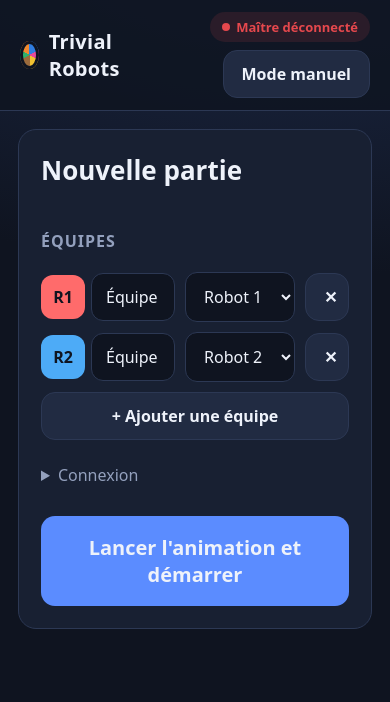
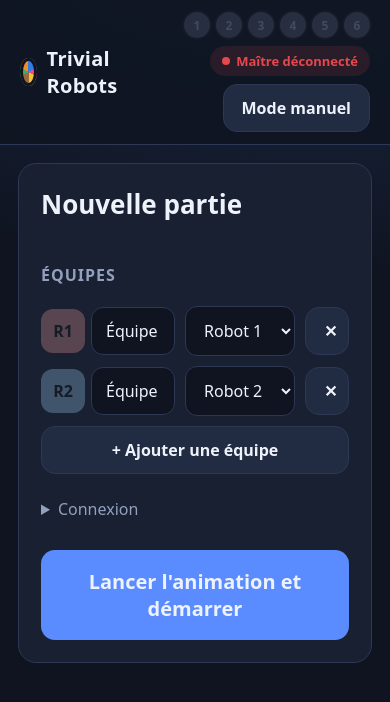
Before and after one commit to AndresR2704/trivial-robots, a website with bundled scripts: page web/public/index.html in a window 390 px wide. Built offline with nearby package versions, Linux system fonts and the light colour scheme; no server answers.

Commit message:
Détection des robots en temps réel via heartbeat ESP-NOW
POC validée sur la tablette de Nathan.

Protocole : nouveau TR_CMD_HEARTBEAT (robot -> maître), constantes
TR_ROBOT_COUNT / TR_HEARTBEAT_MS / TR_ONLINE_MS.
Maître : callback ESP-NOW, lastSeen par robot, diffusion "STATUS a,b,c,d,e,f"
sur WebSocket toutes les secondes (et à chaque nouvelle connexion).
Robot : heartbeat broadcast chaque seconde, y compris entre deux mouvements.
App : bandeau de 6 pastilles R1-R6 en barre du haut, grisage des sélecteurs
hors-ligne sur l'écran setup et le mode manuel, badge "hors-ligne" dans le
tableau des scores.

Co-Authored-By: Claude Opus 4.7 (1M context) <noreply@anthropic.com>

```diff
--- a/web/public/index.html
+++ b/web/public/index.html
@@ -10,6 +10,7 @@
   <header class="topbar">
     <div class="brand"><span class="logo"></span>Trivial Robots</div>
     <div class="top-actions">
+      <div id="robot-status" class="robot-status" title="État des robots"></div>
       <span id="conn" class="pill off" title="Connexion au maître">Maître déconnecté</span>
       <button id="btn-manual" class="ghost">Mode manuel</button>
       <button id="btn-skip" class="ghost hidden">Passer le tour</button>
--- a/web/public/style.css
+++ b/web/public/style.css
@@ -46,6 +46,29 @@ body {
 .pill.on  { color: var(--ok); background: rgba(47, 179, 109, .12); }
 .pill.off { color: var(--ko); background: rgba(229, 72, 77, .12); }
 .pill.wait { color: #f2c230; background: rgba(242, 194, 48, .12); }
+
+/* Bandeau d'état des robots (barre du haut) */
+.robot-status { display: flex; gap: 6px; align-items: center; }
+.robot-status .r {
+  width: 26px; height: 26px; border-radius: 50%;
+  display: grid; place-items: center;
+  font-size: 12px; font-weight: 800; color: #0f1420;
+  background: var(--robot);
+  box-shadow: 0 0 0 2px rgba(255, 255, 255, .06), 0 0 10px -2px var(--robot);
+  transition: opacity .25s, filter .25s, box-shadow .25s;
+}
+.robot-status .r[data-offline] {
+  background: #3a4257; color: #6b7591;
+  box-shadow: 0 0 0 2px rgba(255, 255, 255, .03);
+  opacity: .55;
+}
+
+/* Dimming des sélecteurs de robot (équipes, mode manuel) lorsqu'ils sont hors-ligne. */
+.team-dot[data-offline], #manual-robots button[data-offline] { opacity: .4; filter: grayscale(.6); }
+
+/* Badge "hors-ligne" dans le tableau des scores, visible seulement si data-offline. */
+.offline-tag { display: none; color: var(--ko); font-weight: 700; }
+[data-offline] .offline-tag { display: inline; }
 
 /* ---------- Boutons ---------- */
 button {
--- a/web/src/link/master-link.ts
+++ b/web/src/link/master-link.ts
@@ -5,9 +5,14 @@ import { cmd } from "./commands.ts";
 
 export type LinkState = "on" | "off" | "wait";
 
+/** Nombre de robots (doit rester aligné avec TR_ROBOT_COUNT côté firmware). */
+export const ROBOT_COUNT = 6;
+
 export interface LinkEvents {
   /** Changement d'état de la connexion (pastille de la barre du haut). */
   onState(state: LinkState, label: string): void;
+  /** État en ligne / hors ligne de chaque robot (index 0 = robot 1, …). */
+  onRobots(online: readonly boolean[]): void;
   /** Message à afficher à l'opérateur (erreur maître, liaison absente). */
   notify(message: string): void;
 }
@@ -16,9 +21,12 @@ const RETRY_MS = 2000;      // délai avant reconnexion
 const PING_MS = 4000;       // période du keepalive
 const RX_TIMEOUT_MS = 10000; // silence au-delà duquel la connexion est relancée
 
+const ALL_OFFLINE: readonly boolean[] = Object.freeze(new Array(ROBOT_COUNT).fill(false));
+
 export class MasterLink {
   url: string;
   open = false;
+  online: readonly boolean[] = ALL_OFFLINE;
   private ws: WebSocket | null = null;
   private lastRx = 0;
   private timer: ReturnType<typeof setTimeout> | undefined;
@@ -65,11 +73,21 @@ export class MasterLink {
     ws.onmessage = (ev) => {
       this.lastRx = Date.now();
       const m = String(ev.data);
+      if (m.startsWith("STATUS ")) {
+        const online = m.slice(7).split(",").map(x => x.trim() === "1");
+        // Normalise à ROBOT_COUNT entrées (tolérant aux versions futures).
+        while (online.length < ROBOT_COUNT) online.push(false);
+        this.online = online.slice(0, ROBOT_COUNT);
+        this.events.onRobots(this.online);
+        return;
+      }
       if (m.startsWith("ERR")) this.events.notify("Maître : " + m);
     };
     ws.onerror = () => { /* suivi d'un onclose */ };
     ws.onclose = () => {
       this.open = false;
+      this.online = ALL_OFFLINE;
+      this.events.onRobots(this.online);
       this.events.onState("off", "Maître déconnecté");
       this.retry();
     };
--- a/web/src/main.ts
+++ b/web/src/main.ts
@@ -1,13 +1,14 @@
 // Point d'entrée : assemble la logique de jeu, la liaison avec le maître et les écrans.
 import { Game } from "./game/game.ts";
 import { QUESTIONS } from "./game/questions.ts";
-import { MasterLink } from "./link/master-link.ts";
+import { MasterLink, ROBOT_COUNT } from "./link/master-link.ts";
 import { loadStore, saveStore } from "./store.ts";
 import type { AppContext, Screen, View } from "./ui/context.ts";
 import { $, toast } from "./ui/dom.ts";
 import { createGameScreen } from "./ui/game-screen.ts";
 import { createManualScreen } from "./ui/manual-screen.ts";
 import { createSetupScreen } from "./ui/setup-screen.ts";
+import { robotColor } from "./ui/widgets.ts";
 
 declare global {
   interface Window {
@@ -21,12 +22,41 @@ const VIEWS: readonly View[] = ["setup", "game", "manual"];
 
 const store = loadStore();
 
+// Construit une fois pour toutes le bandeau d'état des robots (barre du haut).
+function initRobotStatus(): void {
+  const strip = $("robot-status");
+  strip.innerHTML = "";
+  for (let i = 1; i <= ROBOT_COUNT; i++) {
+    const s = document.createElement("span");
+    s.className = "r";
+    s.dataset.robot = String(i);
+    s.dataset.offline = "1";   // par défaut hors-ligne jusqu'à réception d'un STATUS
+    s.textContent = String(i);
+    s.style.setProperty("--robot", robotColor(i));
+    strip.appendChild(s);
+  }
+}
+
+// Synchronise tous les éléments [data-robot="N"] du DOM avec l'état en ligne.
+function syncRobots(online: readonly boolean[]): void {
+  for (let i = 1; i <= ROBOT_COUNT; i++) {
+    const on = online[i - 1] === true;
+    document.querySelectorAll<HTMLElement>(`[data-robot="${i}"]`).forEach(el => {
+      if (on) delete el.dataset.offline;
+      else el.dataset.offline = "1";
+    });
+  }
+}
+
+initRobotStatus();
+
 const link = new MasterLink(store.url || DEFAULT_MASTER_URL, {
   onState(state, label) {
     const c = $("conn");
     c.className = "pill " + state;
     c.textContent = label;
   },
+  onRobots: syncRobots,
   notify: toast,
 });
 
@@ -55,6 +85,7 @@ const ctx: AppContext = {
   go(name) {
     show(name);
     screens[name].render();
+    syncRobots(link.online);   // réapplique l'état hors-ligne aux éléments fraîchement rendus
   },
   back() {
     ctx.go(prevView);
--- a/web/src/ui/game-screen.ts
+++ b/web/src/ui/game-screen.ts
@@ -18,11 +18,11 @@ export function createGameScreen(ctx: AppContext): Screen {
   function renderScoreboard(): void {
     const s = st();
     $("scoreboard").innerHTML = s.teams.map((t, i) => `
-      <div class="score ${i === s.current ? "active" : ""}" style="--team:${robotColor(t.robot)}">
+      <div class="score ${i === s.current ? "active" : ""}" data-robot="${t.robot}"${link.online[t.robot - 1] ? "" : ` data-offline="1"`} style="--team:${robotColor(t.robot)}">
         ${pieSVG(t.wedges)}
         <div class="info">
           <div class="name">${esc(t.name)}</div>
-          <div class="robot" style="color:${robotColor(t.robot)}">Robot ${t.robot} · ${t.wedges.filter(Boolean).length}/6</div>
+          <div class="robot" style="color:${robotColor(t.robot)}">Robot ${t.robot} · ${t.wedges.filter(Boolean).length}/6<span class="offline-tag"> · hors-ligne</span></div>
         </div>
       </div>`).join("");
   }
--- a/web/src/ui/manual-screen.ts
+++ b/web/src/ui/manual-screen.ts
@@ -12,8 +12,11 @@ export function createManualScreen(ctx: AppContext): Screen {
 
   function render(): void {
     const seg = $("manual-robots");
-    seg.innerHTML = TARGETS.map(o =>
-      `<button class="ghost ${o === target ? "sel" : ""}" data-r="${o}">${o === "ALL" ? "Tous" : "R" + o}</button>`).join("");
+    seg.innerHTML = TARGETS.map(o => {
+      const off = typeof o === "number" && !link.online[o - 1] ? ` data-offline="1"` : "";
+      const robot = typeof o === "number" ? ` data-robot="${o}"` : "";
+      return `<button class="ghost ${o === target ? "sel" : ""}" data-r="${o}"${robot}${off}>${o === "ALL" ? "Tous" : "R" + o}</button>`;
+    }).join("");
     seg.querySelectorAll<HTMLElement>("[data-r]").forEach(b => b.onclick = () => {
       const r = b.dataset.r as string;
       target = r === "ALL" ? "ALL" : Number(r);
--- a/web/src/ui/setup-screen.ts
+++ b/web/src/ui/setup-screen.ts
@@ -26,6 +26,8 @@ export function createSetupScreen(ctx: AppContext): Screen {
       row.className = "team-row";
       const dot = document.createElement("div");
       dot.className = "team-dot";
+      dot.dataset.robot = String(t.robot);
+      if (!link.online[t.robot - 1]) dot.dataset.offline = "1";
       dot.style.background = robotColor(t.robot);
       dot.textContent = "R" + t.robot;
 
```
Also changed, not shown: 3 other files.
